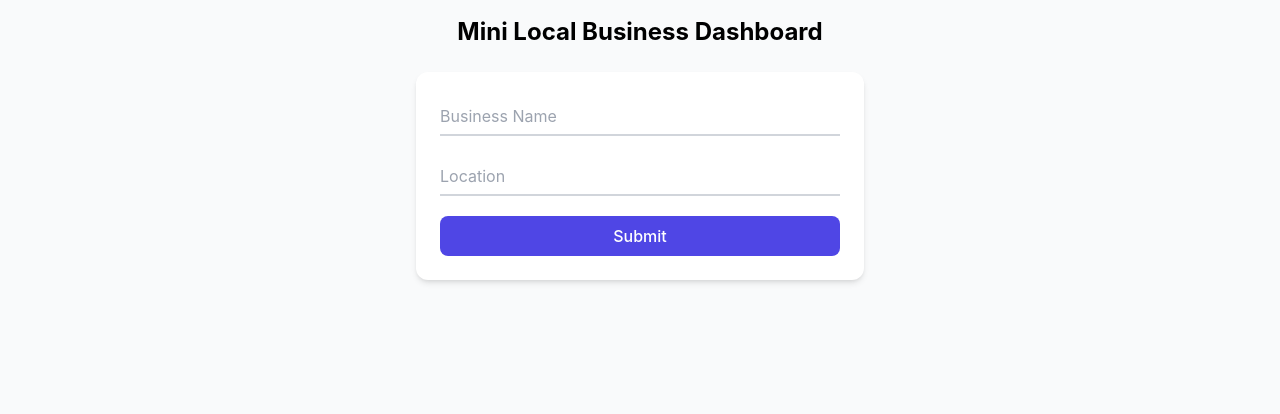
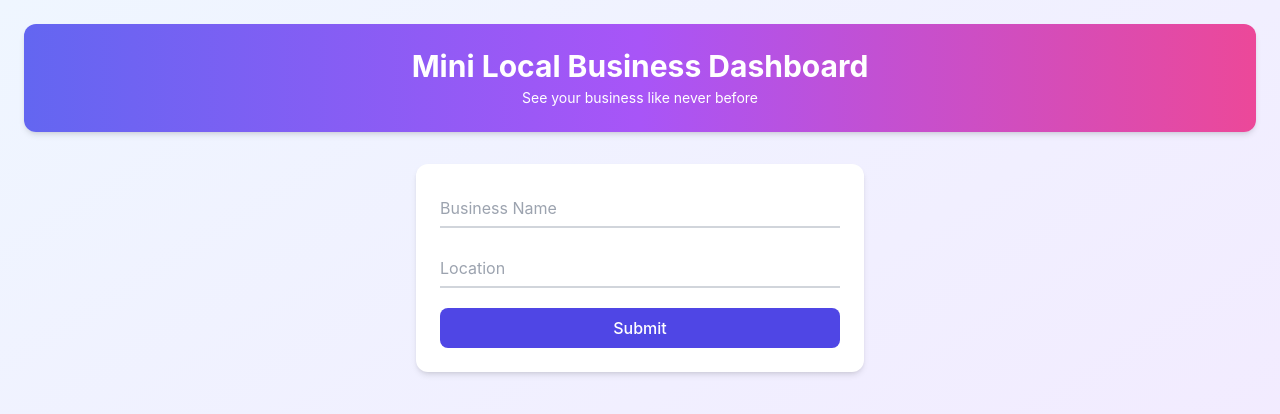
Before and after one commit to GThiruAishwarya/minibusinesssetup, a React (Vite) app in the folder frontend/: page / in a window 1280 px wide. Shown: the top 414 px of the page. Built offline with nearby package versions, Linux system fonts and the light colour scheme.

Commit message:
Update App.jsx

```diff
--- a/frontend/src/App.jsx
+++ b/frontend/src/App.jsx
@@ -1,4 +1,4 @@
-import React, { useState } from "react";
+import React from "react";
 import BusinessForm from "./components/BusinessForm";
 import DisplayCard from "./components/DisplayCard";
 import useBusinessData from "./hooks/useBusinessData";
@@ -13,8 +13,11 @@ export default function App() {
   } = useBusinessData();
 
   return (
-    <div className="min-h-screen bg-gray-50 flex flex-col items-center p-4">
-      <h1 className="text-2xl font-bold mb-6 text-center">Mini Local Business Dashboard</h1>
+    <div className="min-h-screen bg-gradient-to-br from-blue-50 to-purple-100 flex flex-col items-center p-6 font-sans">
+      <div className="w-full bg-gradient-to-r from-indigo-500 via-purple-500 to-pink-500 text-white p-6 rounded-xl shadow-md mb-8 text-center">
+        <h1 className="text-3xl font-bold">Mini Local Business Dashboard</h1>
+        <p className="text-sm mt-1">See your business like never before</p>
+      </div>
       <BusinessForm onSubmit={fetchBusinessData} loading={loading} />
       <DisplayCard
         data={businessData}
```
